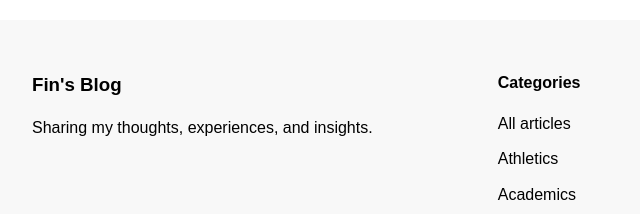
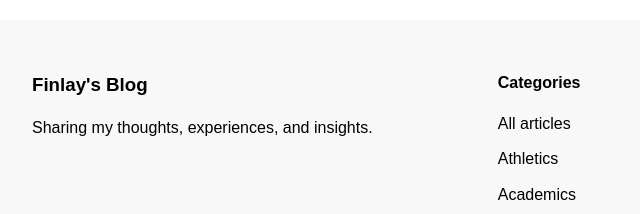
Before and after one commit to finlayhlannon/blog, a plain HTML site: page index.html in a window 1280 px wide. Shown: the part 1121-1335 px from the top of the page, 96-736 px from the left. Drawn offline with Linux system fonts and the light colour scheme.

Commit message:
first commit test

```diff
--- a/index.html
+++ b/index.html
@@ -29,7 +29,7 @@
     <footer>
         <div class="footer-content">
             <div class="footer-left">
-                <h3>Fin's Blog</h3>
+                <h3>Finlay's Blog</h3>
                 <p>Sharing my thoughts, experiences, and insights.</p>
             </div>
             <div class="footer-right">
```
